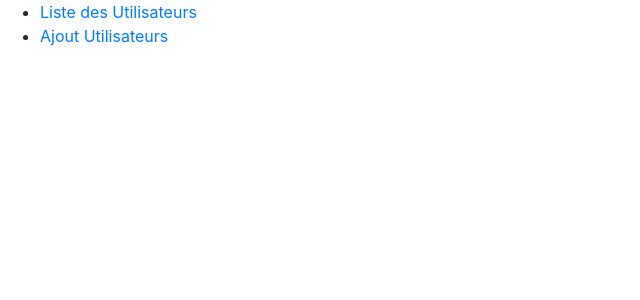
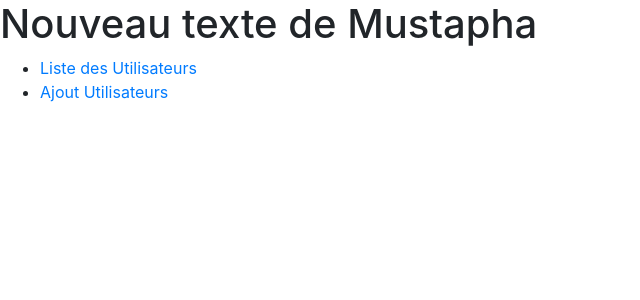
Before and after one commit to TeamMAJ/FrontAngularGestibank, an Angular app: page / in a window 1280 px wide. Shown: the top 300 px of the page, without its empty margins (0-640 px from the left). Built offline with nearby package versions, Linux system fonts and the light colour scheme.

Commit message:
ajout balise H1

```diff
--- a/src/app/app.component.html
+++ b/src/app/app.component.html
@@ -1,3 +1,4 @@
+<h1>Nouveau texte de Mustapha</h1>
 <nav>
   <ul>
     <li>
```
